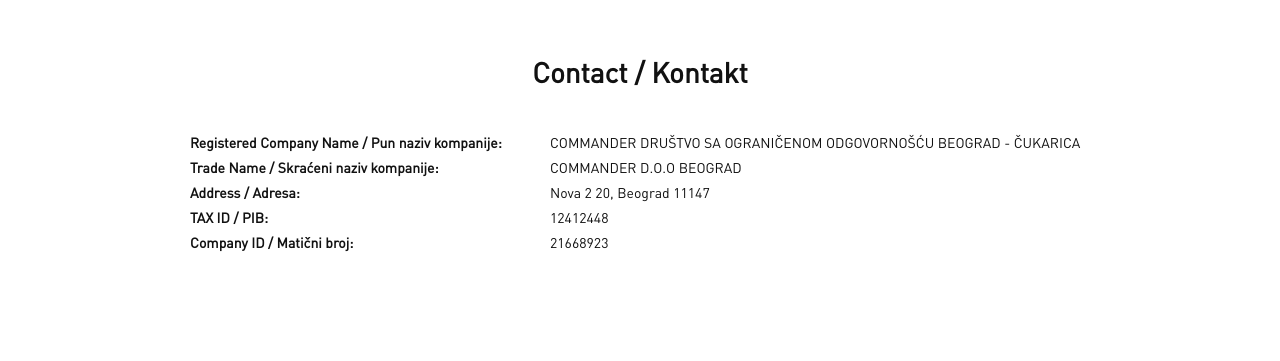
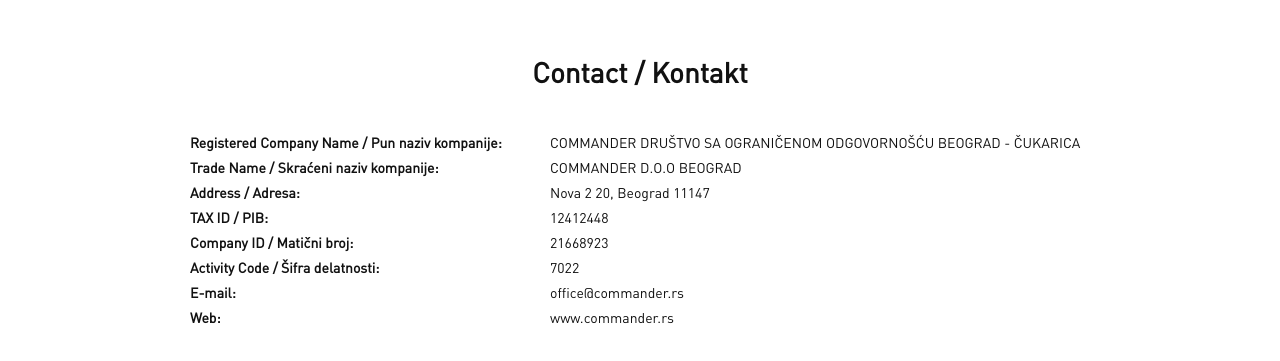
Before and after one commit to vladimirzrnic/commander-website, a plain HTML site: page index.html in a window 1280 px wide. Shown: the part 597-958 px from the top of the page. Before the commit the page ends 932 px from the top, so only its background shows below. Drawn offline with Linux system fonts and the light colour scheme.

Commit message:
Add company details to index.html

```diff
--- a/index.html
+++ b/index.html
@@ -117,3 +117,23 @@
             <tr>
                 <td>Company ID / Matični broj:</td>
                 <td>21668923</td>
+            </tr>
+            <tr>
+                <td>Activity Code / Šifra delatnosti:</td>
+                <td>7022</td>
+            </tr>
+            <tr>
+                <td>E-mail:</td>
+                <td>office@commander.rs</td>
+            </tr>
+            <tr>
+                <td>Web:</td>
+                <td>www.commander.rs</td>
+            </tr>
+        </table>
+        </div>
+
+    </section>
+
+</body>
+</html>
```
